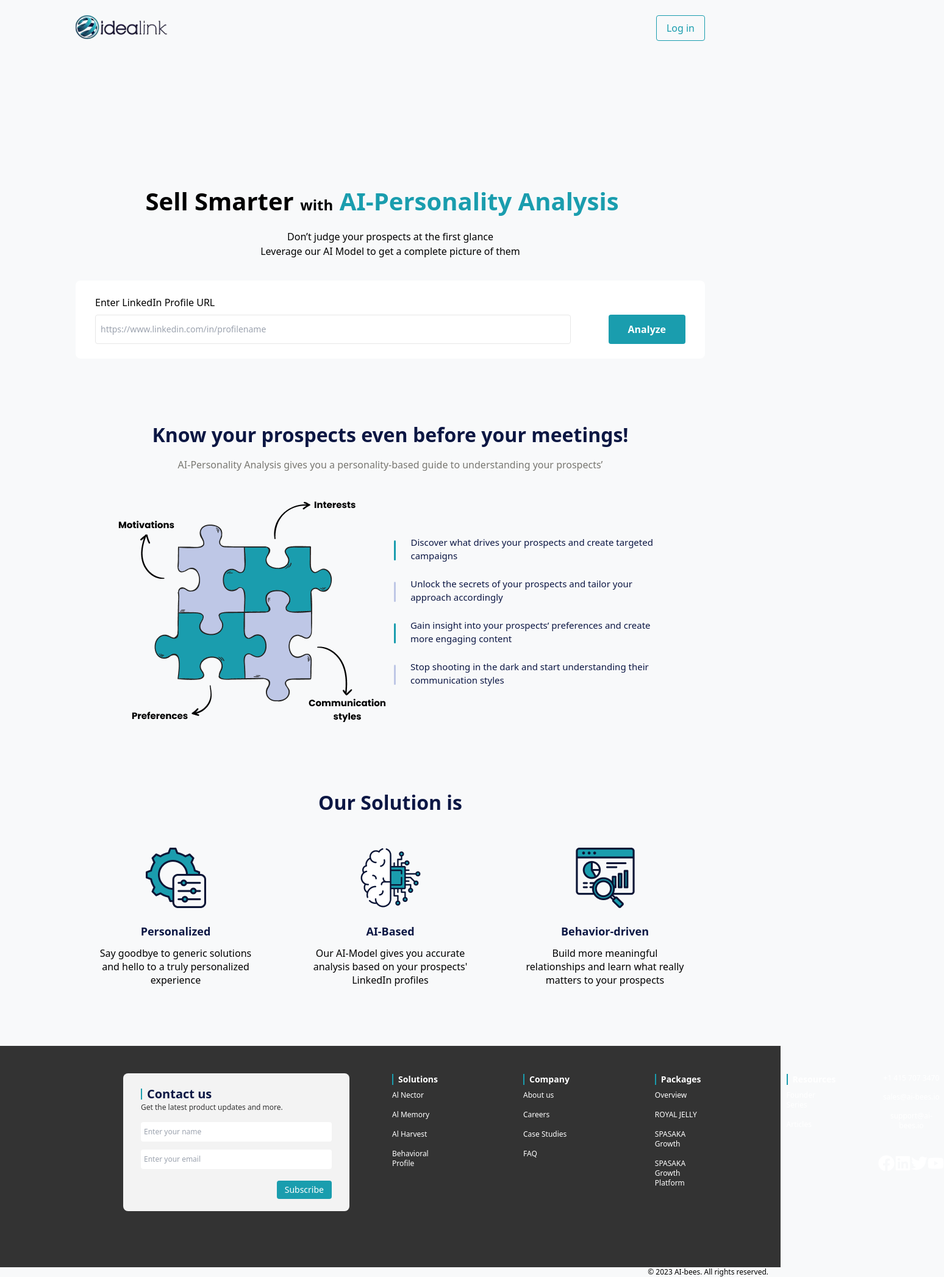
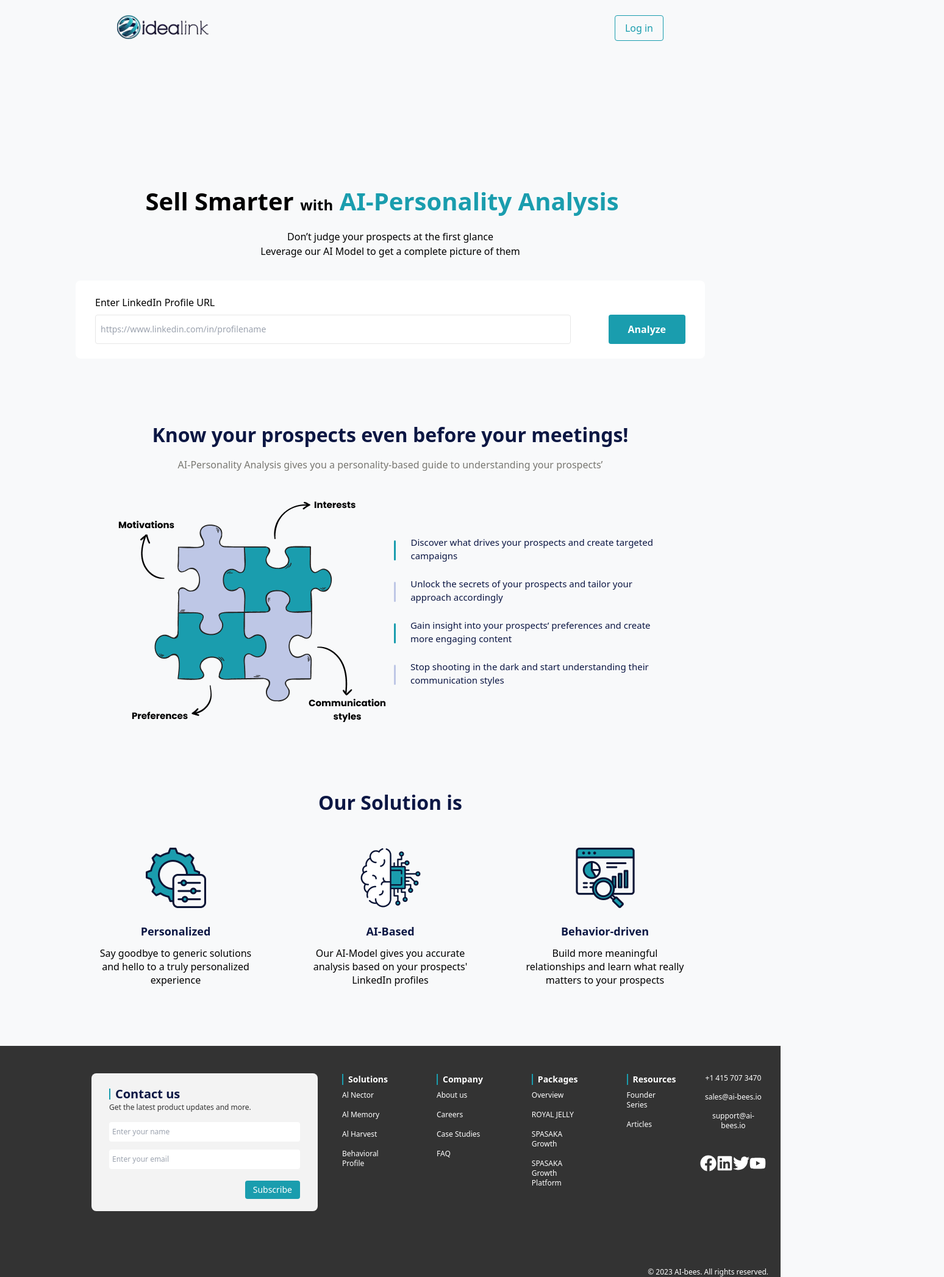
Before and after one commit to MahanAsadiiii/idealink, a React (Create React App) app: page / in a window 1280 px wide. Shown: the whole page at 61% size, 1548 px wide, since content can reach past the window. Built offline with nearby package versions, Linux system fonts and the light colour scheme.

Commit message:
03.17 update

```diff
--- a/src/App.js
+++ b/src/App.js
@@ -1,9 +1,10 @@
-import { Card, Header, Information, Footer, CopyRight} from "./components";
-
+import { Card, Header, Information, Footer, CopyRight, Navbar } from "./components";
+// import { Route, Routes } from 'react-router-dom'
 
 function App() {
   return (
     <div className="App">
+      <Navbar/>
       <Header />
       <Information/>
       <Card/>
--- a/src/components/CopyRight.jsx
+++ b/src/components/CopyRight.jsx
@@ -2,7 +2,7 @@ import React from 'react'
 
 function CopyRight() {
   return (
-    <div className='flex justify-end right-[0px] pr-[20px] text-xs font-light'>© 2023 AI-bees. All rights reserved.</div>
+    <div className='flex justify-end right-[0px] pr-[20px] text-xs font-light bg-[#333333] text-white'>© 2023 AI-bees. All rights reserved.</div>
   )
 }
 
--- a/src/components/Footer.jsx
+++ b/src/components/Footer.jsx
@@ -3,11 +3,11 @@ import { FaFacebook, FaYoutube, FaTwitter, FaLinkedin  } from "react-icons/fa"
 
 const Footer = () => {
     return (
-        <div className='flex w-full mx-auto bg-[#333333] text-white px-[202px] pb-[92px] pt-[45px] justify-between'>
+        <div className='flex w-full mx-auto bg-[#333333] text-white px-[150px] pb-[92px] pt-[45px] justify-evenly'>
 
-            <div className="flex flex-col bg-[#f3f3f3] px-[29px] py-[20px] rounded-lg">
+            <div className="flex flex-col bg-[#f3f3f3] px-[29px] py-[20px] rounded-lg basis-1/4">
                 <form action="">
-                    <div className="">
+                    <div>
                         <div className="flex ">
                             <div className='h-[18px] w-[2px] bg-[#1A9DAE] mr-[8px] my-auto'></div>
                             <h3 className='text-[20px] font-bold text-[#0C1744] text-xl'>Contact us</h3>
@@ -26,7 +26,7 @@ const Footer = () => {
             </div>
 
             <div className="flex basis-1/3">
-                <div className='basis-1/4 px-[70px]'>
+                <div className='basis-1/4 px-[40px]'>
                     <div className="flex">
                         <div className="h-[18px] w-[2px] bg-[#1A9DAE] mr-[8px] my-auto"></div>
                         <h6 className='text-sm font-bold'>Solutions</h6>
@@ -38,7 +38,7 @@ const Footer = () => {
                         <li className='py-2 text-xs'>Behavioral Profile</li>
                     </ul>
                 </div>
-                <div className='basis-1/4 px-[70px]'>
+                <div className='basis-1/4 px-[40px]'>
                     <div className="flex">
                         <div className="h-[18px] w-[2px] bg-[#1A9DAE] mr-[8px] my-auto"></div>
                         <h6 className='text-sm font-bold'>Company</h6>
@@ -50,7 +50,7 @@ const Footer = () => {
                         <li className='py-2 text-xs'>FAQ</li>
                     </ul>
                 </div>
-                <div className='basis-1/4 px-[70px]'>
+                <div className='basis-1/4 px-[40px]'>
                     <div className="flex">
                         <div className="h-[18px] w-[2px] bg-[#1A9DAE] mr-[8px] my-auto"></div>
                         <h6 className='text-sm font-bold'>Packages</h6>
@@ -62,7 +62,7 @@ const Footer = () => {
                         <li className='py-2 text-xs'>SPASAKA Growth Platform</li>
                     </ul>
                 </div>
-                <div className='basis-1/4 px-[70px]'>
+                <div className='basis-1/4 px-[40px]'>
                     <div className="flex">
                         <div className="h-[18px] w-[2px] bg-[#1A9DAE] mr-[8px] my-auto"></div>
                         <h6 className='text-sm font-bold'>Resources</h6>
@@ -74,11 +74,11 @@ const Footer = () => {
                 </div>
             </div>
 
-            <div className=" flex flex-col basis-1/3">
+            <div className=" flex flex-col basis-1/5">
                 <div className="flex flex-col mb-10 text-center">
-                    <a href="" className='text-xs mb-[15px]'>+1 415 707 3470</a>
-                    <a href="" className='text-xs mb-[15px]'>sales@ai-bees.io</a>
-                    <a href="" className='text-xs'>support@ai-bees.io</a>
+                    <a href="/" className='text-xs mb-[15px]'>+1 415 707 3470</a>
+                    <a href="/" className='text-xs mb-[15px]'>sales@ai-bees.io</a>
+                    <a href="/" className='text-xs'>support@ai-bees.io</a>
                 </div>
                 <div className="">
                     <div className='flex justify-evenly '>
--- a/src/components/Header.jsx
+++ b/src/components/Header.jsx
@@ -1,13 +1,9 @@
 import React from 'react'
-import { Logo,BackgroundImage } from '../utilities'
+// import { BackgroundImage } from '../utilities'
 
 const Header=() => {
   return (
-    <div className='flex flex-col my-0 mx-auto w-[1032px] pt-[25px] '>
-        <div className='flex justify-between'>
-            <img src={Logo} alt="/" className='w-[152px] h-[39px]'/>
-            <button className='border border-[#1A9DAE] px-4 py-2 rounded font-medium text-base text-[#1A9DAE]'>Log in</button>
-        </div>
+    <div className='flex flex-col my-0 mx-auto w-[1032px]'>
         <div className='flex flex-col mt-[233px] w-[803px] mx-auto'>
             <h2 className='text-black text-[40px] font-bold'>Sell Smarter <span className='text-[24px] pb-[7px]'>with</span> <span className='text-[#1A9DAE] text-[40px]'>AI-Personality Analysis</span></h2>
             <p className='text-center text-[16px] font-medium mt-[1rem]'>Don’t judge your prospects at the first glance</p>
--- /dev/null
+++ b/src/components/Navbar.jsx
@@ -0,0 +1,15 @@
+import React from 'react'
+import { Logo } from '../utilities'
+
+const Navbar = () => {
+  return (
+    <div className='w-[70vw] mx-auto pt-[25px]'>
+        <div className='flex justify-between'>
+            <img src={Logo} alt="/" className='w-[152px] h-[39px]'/>
+            <button className='border border-[#1A9DAE] px-4 py-2 rounded font-medium text-base text-[#1A9DAE]'>Log in</button>
+        </div>
+    </div>
+  )
+}
+
+export {Navbar}
--- a/src/components/index.jsx
+++ b/src/components/index.jsx
@@ -1,3 +1,4 @@
+export * from "./Navbar"
 export * from "./Card"
 export * from "./Information"
 export * from "./Header"
--- a/src/index.js
+++ b/src/index.js
@@ -2,9 +2,11 @@ import React from 'react';
 import ReactDOM from 'react-dom/client';
 import './index.css';
 import App from './App';
+// import {BrowserRouter} from 'react-router-dom'
 
 
 const root = ReactDOM.createRoot(document.getElementById('root'));
+
 root.render(
   <React.StrictMode>
     <App />
```
